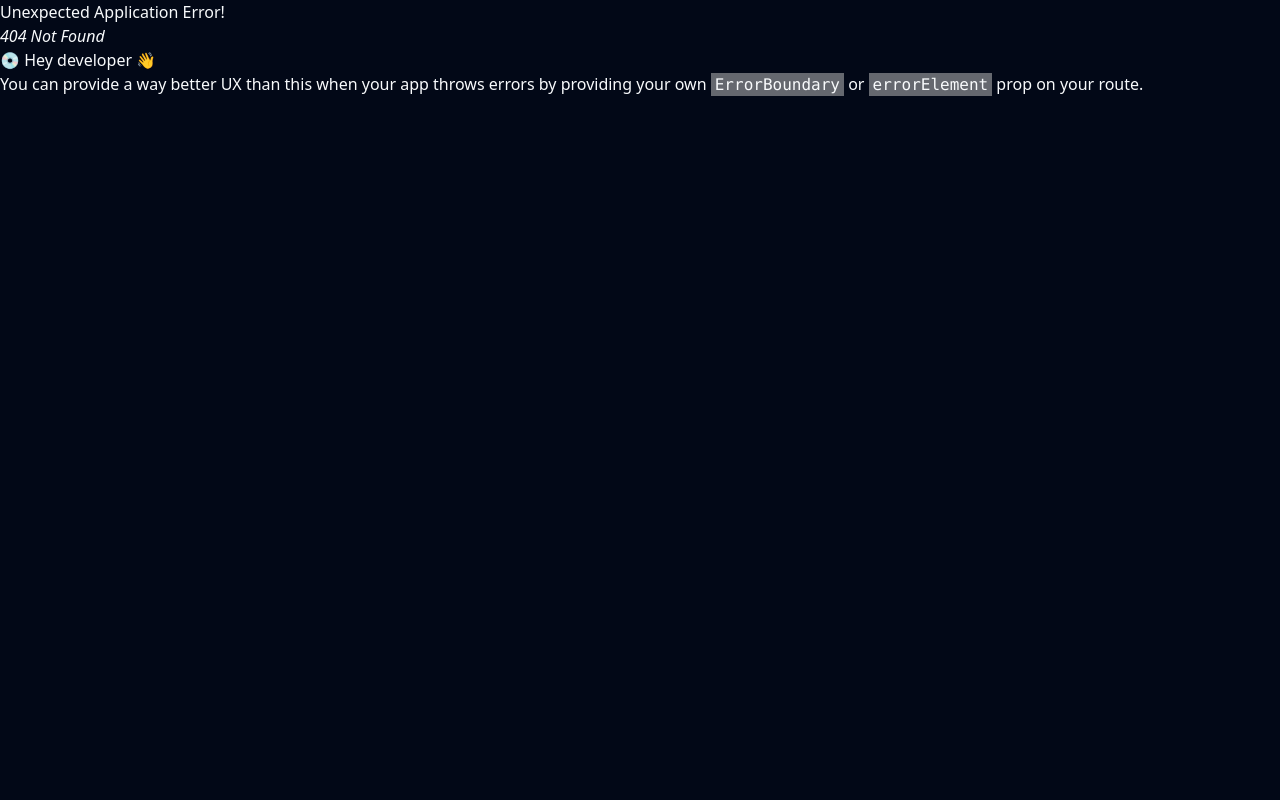
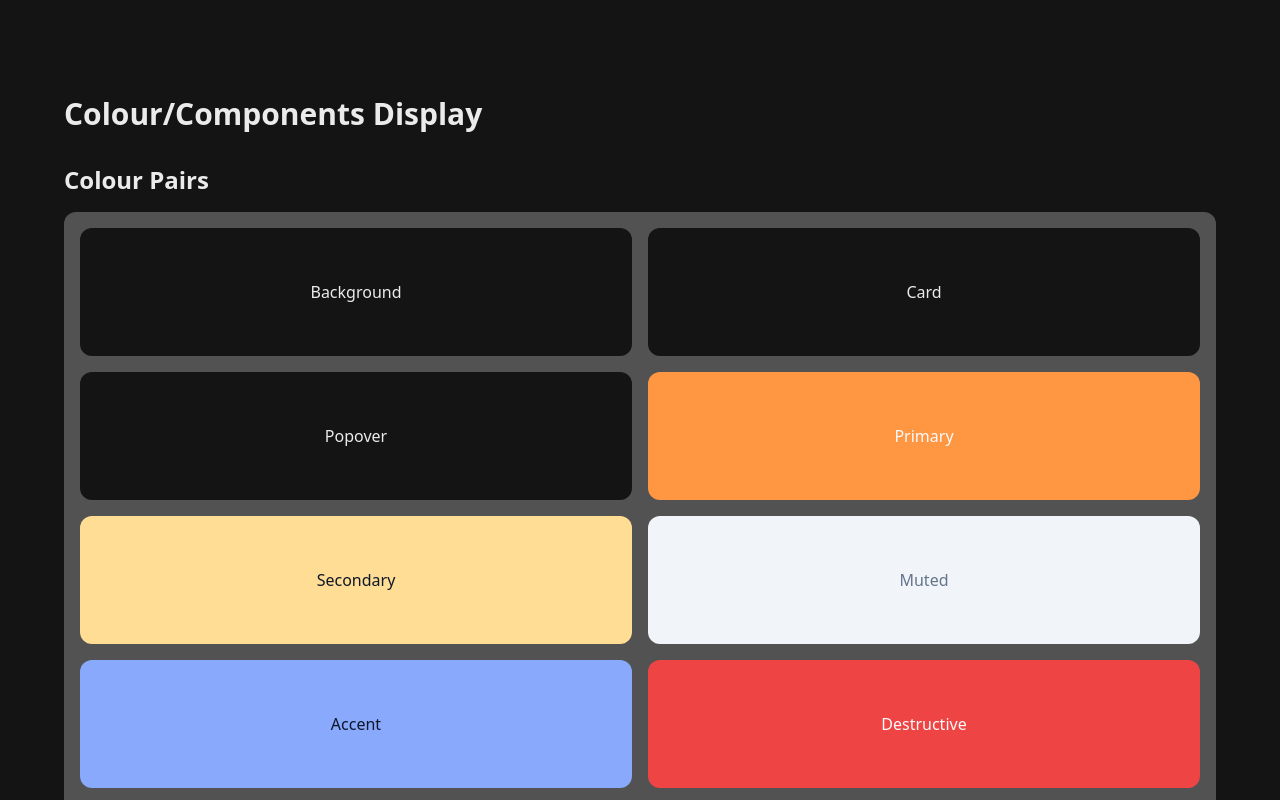
Before and after one commit to PI-Trailblazer/web_ui, a React (Vite) app: page /component in a window 1280 px wide. Before the commit this address had no page. Shown: the top 800 px of the page. Built offline with nearby package versions, Linux system fonts and the light colour scheme.

Commit message:
Feat: Added Components/Colour to better visualize things

```diff
--- a/src/index.css
+++ b/src/index.css
@@ -4,65 +4,77 @@
 
 @layer base {
   :root {
-    --background: 0 0% 100%;
-    --foreground: 222.2 84% 4.9%;
+    --background: 0 0% 92%;
+    --foreground: 0 0% 8%;
 
-    --card: 0 0% 100%;
-    --card-foreground: 222.2 84% 4.9%;
+    --card: 0 0% 92%;
+    --card-foreground: 0 0% 8%;
 
-    --popover: 0 0% 100%;
-    --popover-foreground: 222.2 84% 4.9%;
+    --popover: 0 0% 92%;
+    --popover-foreground: 0 0% 8%;
 
-    --primary: 222.2 47.4% 11.2%;
+    --primary: 27 100% 63%;
     --primary-foreground: 210 40% 98%;
 
-    --secondary: 210 40% 96.1%;
+    --secondary: 41 100% 79%;
     --secondary-foreground: 222.2 47.4% 11.2%;
 
     --muted: 210 40% 96.1%;
     --muted-foreground: 215.4 16.3% 46.9%;
 
-    --accent: 210 40% 96.1%;
+    --accent: 223 95% 76%;
     --accent-foreground: 222.2 47.4% 11.2%;
 
     --destructive: 0 84.2% 60.2%;
     --destructive-foreground: 210 40% 98%;
 
+    --success: 90 71% 54%;
+    --success-foreground: 210 40% 98%;
+
+    --warning: 47 100% 52%;
+    --warning-foreground: 210 40% 98%;
+
     --border: 214.3 31.8% 91.4%;
     --input: 214.3 31.8% 91.4%;
     --ring: 222.2 84% 4.9%;
 
-    --radius: 0.5rem;
+    --radius: .5rem;
   }
 
   .dark {
-    --background: 222.2 84% 4.9%;
-    --foreground: 210 40% 98%;
+    --background: 0 0% 8%;
+    --foreground: 0 0% 92%;
 
-    --card: 222.2 84% 4.9%;
-    --card-foreground: 210 40% 98%;
+    --card: 0 0% 8%;
+    --card-foreground: 0 0% 92%;
 
-    --popover: 222.2 84% 4.9%;
-    --popover-foreground: 210 40% 98%;
+    --popover: 0 0% 8%;
+    --popover-foreground: 0 0% 92%;
 
-    --primary: 210 40% 98%;
-    --primary-foreground: 222.2 47.4% 11.2%;
+    --primary: 27 100% 63%;
+    --primary-foreground: 210 40% 98%;
 
-    --secondary: 217.2 32.6% 17.5%;
-    --secondary-foreground: 210 40% 98%;
+    --secondary: 41 100% 79%;
+    --secondary-foreground: 222.2 47.4% 11.2%;
 
-    --muted: 217.2 32.6% 17.5%;
-    --muted-foreground: 215 20.2% 65.1%;
+    --muted: 210 40% 96.1%;
+    --muted-foreground: 215.4 16.3% 46.9%;
 
-    --accent: 217.2 32.6% 17.5%;
-    --accent-foreground: 210 40% 98%;
+    --accent: 223 95% 76%;
+    --accent-foreground: 222.2 47.4% 11.2%;
 
-    --destructive: 0 62.8% 30.6%;
+    --destructive: 0 84.2% 60.2%;
     --destructive-foreground: 210 40% 98%;
 
-    --border: 217.2 32.6% 17.5%;
-    --input: 217.2 32.6% 17.5%;
-    --ring: 212.7 26.8% 83.9%;
+    --success: 90 71% 54%;
+    --success-foreground: 210 40% 98%;
+
+    --warning: 47 100% 52%;
+    --warning-foreground: 210 40% 98%;
+
+    --border: 214.3 31.8% 91.4%;
+    --input: 214.3 31.8% 91.4%;
+    --ring: 222.2 84% 4.9%;
   }
 }
 
--- /dev/null
+++ b/src/pages/ComponentsPage/index.tsx
@@ -0,0 +1,29 @@
+const ComponentsPage = () => {
+    return (
+        <div className="flex mx-16 flex-col">
+        <h1 className="text-3xl font-bold my-4 ">Colour/Components Display</h1>
+        <h2 className="text-2xl font-bold my-4">Colour Pairs</h2>
+            <div className="grid-cols-2 grid items-center justify-center gap-4 bg-neutral-600 p-4 rounded-xl">
+                <div className="h-32 rounded-xl flex items-center justify-center bg-background text-foreground">Background</div>
+                <div className="h-32 rounded-xl flex items-center justify-center bg-card text-card-foreground">Card</div>
+                <div className="h-32 rounded-xl flex items-center justify-center bg-popover text-popover-foreground">Popover</div>
+                <div className="h-32 rounded-xl flex items-center justify-center bg-primary text-primary-foreground">Primary</div>
+                <div className="h-32 rounded-xl flex items-center justify-center bg-secondary text-secondary-foreground">Secondary</div>
+                <div className="h-32 rounded-xl flex items-center justify-center bg-muted text-muted-foreground">Muted</div>
+                <div className="h-32 rounded-xl flex items-center justify-center bg-accent text-accent-foreground">Accent</div>
+                <div className="h-32 rounded-xl flex items-center justify-center bg-destructive text-destructive-foreground">Destructive</div>
+                <div className="h-32 rounded-xl flex items-center justify-center bg-success text-success-foreground">Success</div>
+                <div className="h-32 rounded-xl flex items-center justify-center bg-warning text-warning-foreground">Warning</div>
+            </div>
+        <h2 className="text-2xl font-bold mt-8 mb-4">Indiviual colours</h2>
+            <div className="flex flex-col gap-4 p-4 bg-neutral-600 rounded-xl   ">
+                <div className="h-32 rounded-xl flex items-center justify-center bg-border text-background">Border</div>
+                <div className="h-32 rounded-xl flex items-center justify-center bg-input text-background">Input</div>
+                <div className="h-32 rounded-xl flex items-center justify-center bg-ring text-foreground">Ring</div>
+
+            </div>
+        </div>
+    );
+};
+
+export default ComponentsPage;
--- a/src/pages/test/index.tsx
+++ /dev/null
@@ -1,10 +0,0 @@
-import { Button } from '@/components/ui/button';
-
-export default function Component() {
-    return (
-        <div>
-            <h1>test1</h1>
-            <Button>Click me</Button>
-        </div>
-    )
-}
--- a/src/routes.tsx
+++ b/src/routes.tsx
@@ -3,7 +3,7 @@ import { lazy } from 'react';
 
 const LandingPage = lazy(() => import("./pages/LandingPage"));
 const Test2Page = lazy(() => import("./pages/test2"));
-const TestPage = lazy(() => import("./pages/test"));
+const ComponentsPage = lazy(() => import("./pages/ComponentsPage"));
 
 const routes = [
     {
@@ -22,8 +22,8 @@ const routes = [
                 exact: true
             },
             {
-                path: "/contact",
-                element: <TestPage />,
+                path: "/component",
+                element: <ComponentsPage />,
                 exact: true
             }
         ]
--- a/tailwind.config.js
+++ b/tailwind.config.js
@@ -51,6 +51,14 @@ module.exports = {
           DEFAULT: "hsl(var(--card))",
           foreground: "hsl(var(--card-foreground))",
         },
+        warning:{
+          DEFAULT: "hsl(var(--warning))",
+          foreground: "hsl(var(--warning-foreground))"
+        },
+        success: {
+          DEFAULT: "hsl(var(--success))",
+          foreground: "hsl(var(--success-foreground))",
+        },
       },
       borderRadius: {
         lg: "var(--radius)",
```
